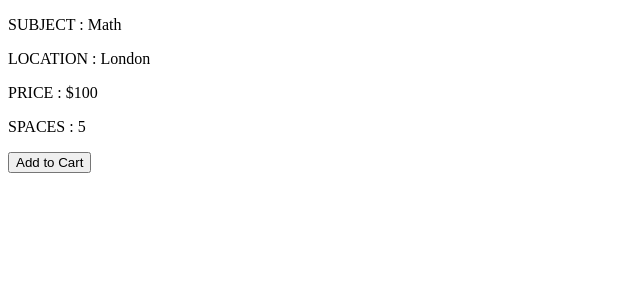
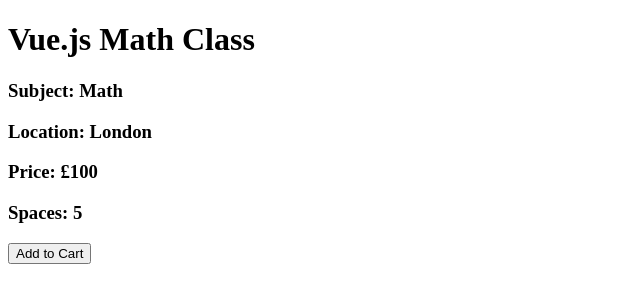
Before and after one commit to naadir27/CartProject, a plain HTML site: page index.html in a window 1280 px wide. Shown: the whole page, without its empty margins (0-640 px from the left). Drawn offline with nearby package versions, Linux system fonts and the light colour scheme.

Commit message:
6th commit

```diff
--- a/index.html
+++ b/index.html
@@ -8,24 +8,41 @@
 <body>
     <div id="app">
 
-        <p>SUBJECT :    {{subject}}</p>
-        <p>LOCATION :   {{location}}</p>
-        <p>PRICE :      {{price}}</p>
-        <p>SPACES :      {{spaces}}</p>
+        <header>
+            <h1 v-text="sitename"></h1>
+        </header>
+
+        <main>
+            <!-- Add the Details for the Module -->
+            <h3>Subject:    {{subject}}</h3>
+            <h3>Location:   {{location}}</h3>
+            <h3>Price:      {{price}}</h3>
+            <h3>Spaces:      {{spaces}}</h3>
+
+            <button v-on:click="addToCart">
+                Add to Cart
+            </button>
+        </main>
 
     </div>
 
-    <button v-on:click="addToCart">
-        Add to Cart
-    </button>
-    <script>
-        var app = new Vue({
+
+
+    <script type="text/javascript">
+        var webstore = new Vue({
             el:'#app',
-            data:{
+            data: {
+                sitename:'Vue.js Math Class',
                 subject: "Math",
                 location: "London",
-                price:"$100",
+                price:"£100",
                 spaces:5,
+            },
+            methods: {
+                addToCart: function() {
+                    this.cart.push(this.product.id);
+                    console.log(this.cart);
+                }
             }
         })
     </script>
```
